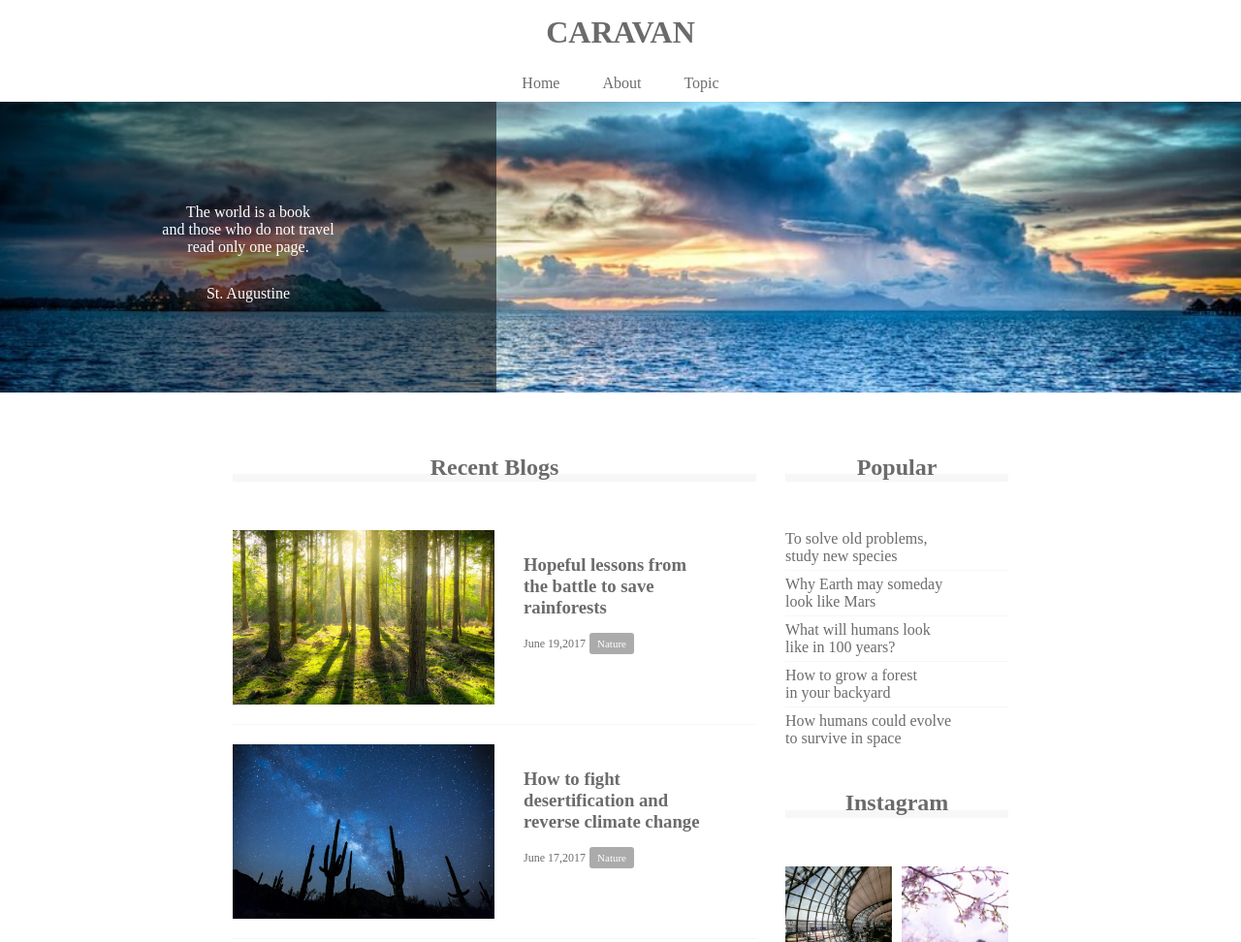
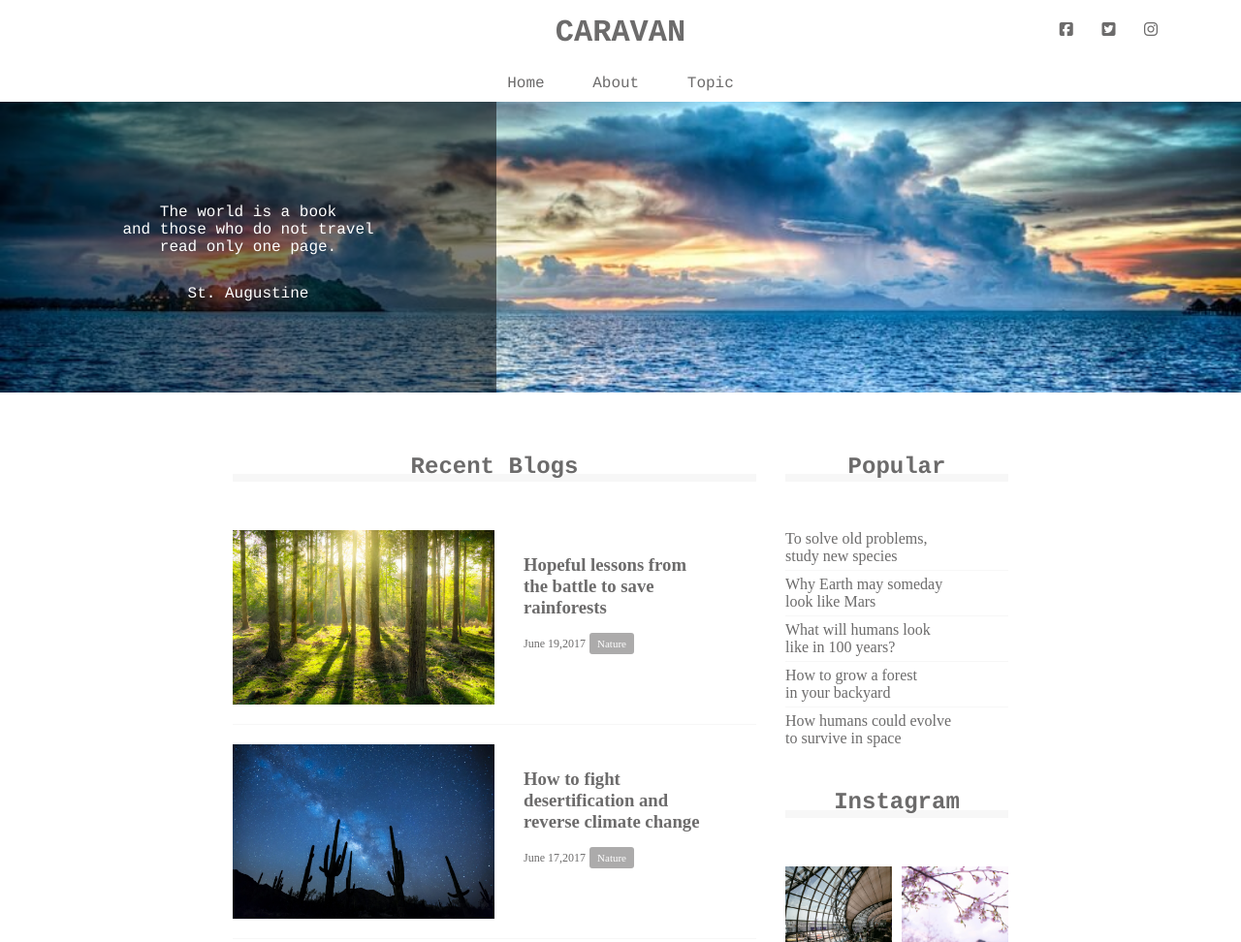
Before and after one commit to akaishisho/HTML-CSS, a plain HTML site: page caravan/index.html in a window 1280 px wide. Shown: the top 972 px of the page at 97% size. Drawn offline with Linux system fonts and the light colour scheme.

Commit message:
サイトの仕上げ

```diff
--- a/caravan/index.html
+++ b/caravan/index.html
@@ -2,6 +2,8 @@
 <html lang="ja">
   <head>
     <meta charset="UTF-8" />
+    <!-- FontAwesomeの読み込み -->
+    <script src="https://kit.fontawesome.com/31acb2ecd8.js" crossorigin="anonymous"></script>
     <!-- CSSファイルの読み込み -->
     <link rel="stylesheet" href="style.css" />
     <title>CARAVAN</title>
@@ -15,6 +17,11 @@
         CARAVAN
       </a>
     </h1>
+    <div class="social">
+      <i class="fab fa-facebook-square"></i>
+      <i class="fab fa-twitter-square"></i>
+      <i class="fab fa-instagram"></i>
+    </div>
   </header>
 
   <!-- navigation -->
--- a/caravan/style.css
+++ b/caravan/style.css
@@ -8,11 +8,28 @@
 a {
   text-decoration: none;
 }
+header,
+nav,
+h2,
+.main-visual,
+footer {
+  font-family: Chalkduster, "Bradley Hand", Courier, "Segoe Print", sans-serif;
+}
 header {
   width: 90%;
   padding: 15px 0;
   margin: 0 auto;
   text-align: center;
+  position: relative;
+}
+.social {
+  position: absolute;
+  top: 22px;
+  right: 22px;
+}
+.social i {
+  display: inline-block;
+  margin-left: 20px;
 }
 header .heading {
   font-size: 32px;
```
